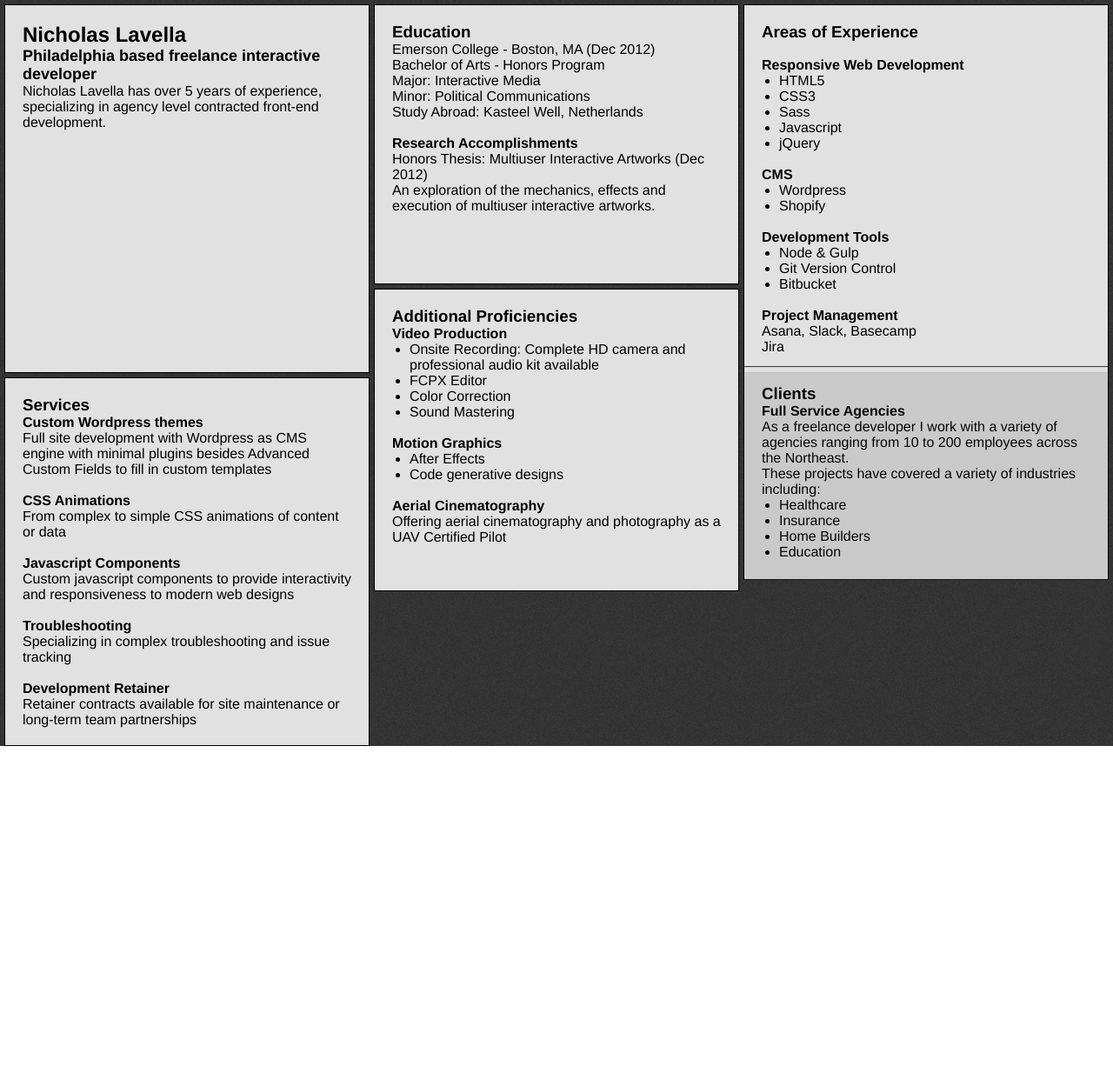
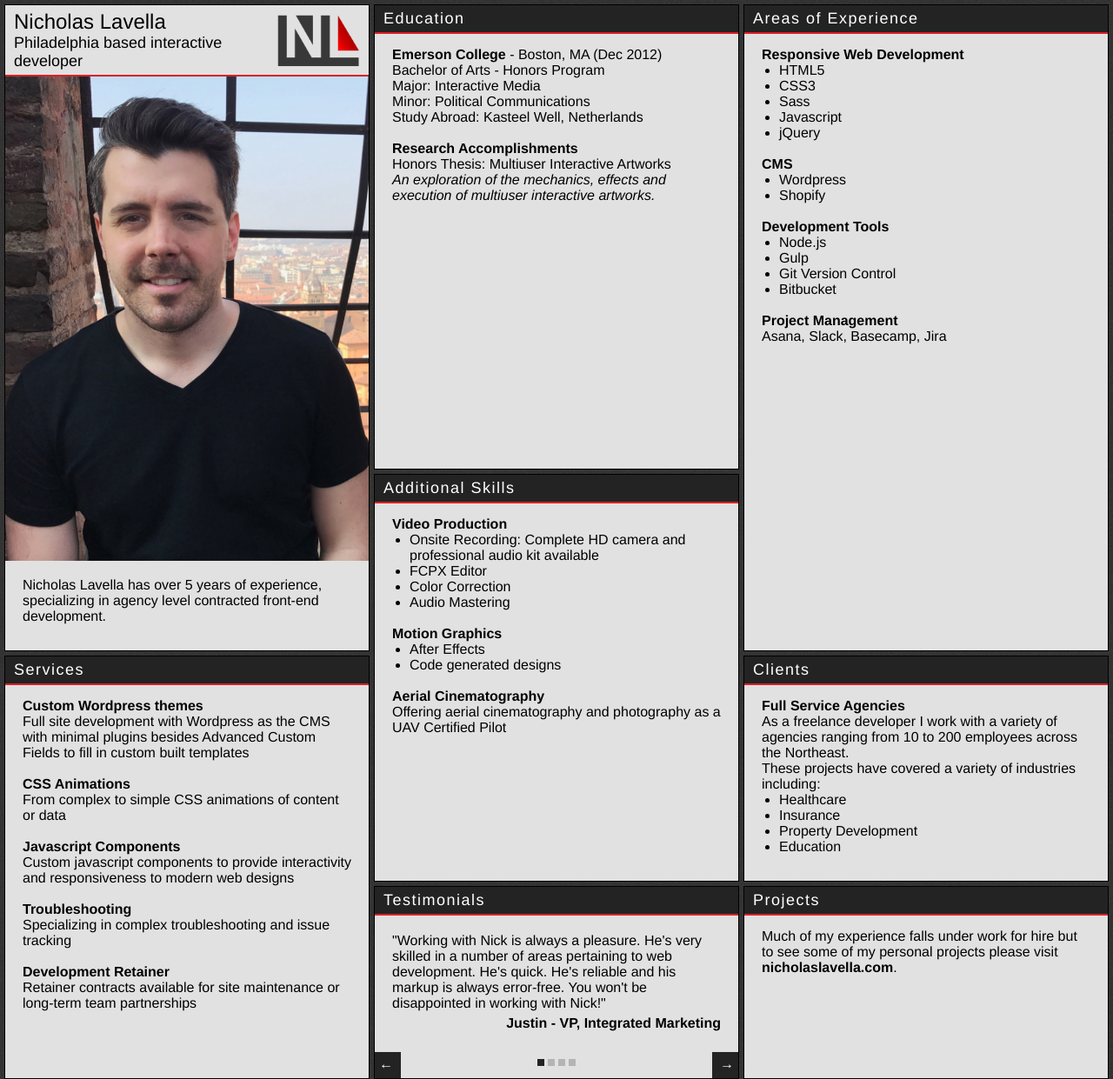
Before and after one commit to nlavella09/NL-freelance-resume, a website: page src/pages/index.html in a window 1280 px wide. Shown: the whole page at 87% size. Before the commit the page ends 858 px from the top, so only its background shows below. Drawn offline with nearby package versions, Linux system fonts and the light colour scheme; files that its build step writes are made by us from their sources; files whose address does not match are found by name.

Commit message:
styling update

```diff
--- a/src/pages/index.html
+++ b/src/pages/index.html
@@ -7,13 +7,6 @@
         <link rel="stylesheet" href="assets/css/main.css">
         <!--endbuild-->
 
-        <script src="https://ajax.googleapis.com/ajax/libs/jquery/2.1.4/jquery.min.js"></script>
-        <!--build:js js/main.min.js-->
-        <script src="assets/js/nl-functions.js"></script>
-        <script src="assets/js/main.js"></script>
-        <!--endbuild-->
-        <!--<script src="assets/js/countUp.js"></script>-->
-
         <!--SWIPER-->
         <link rel="stylesheet" href="assets/libs/swiper-4.3.5/dist/css/swiper.css">
         <!--<link rel="stylesheet" href="assets/libs/swiper-4.3.5/dist/css/swiper.min.css">-->
@@ -21,25 +14,34 @@
     </head>
     <body>
         <div class="grid-cont chase" data-chase-speed="500" data-scroll-depth="1">
-            <section class="chase-element">
+            <section class="chase-element intro">
+                <div class="top">
+                    <img src="assets/images/logo.png" class="logo">
                     <h1>Nicholas Lavella</h1>
-                <h2>Philadelphia based freelance interactive developer</h2>
+                    <h2>Philadelphia based interactive developer</h2>
+                </div>
+                <img src="assets/images/nicholas-lavella.jpg" class="headshot">
+                <div class="inner">
                     <p>Nicholas Lavella has over 5 years of experience, specializing in agency level contracted front-end development.</p>
+                </div>
             </section>
             <section class="chase-element">
                 <h3>Education</h3>
-                <p>Emerson College - Boston, MA (Dec 2012)</p>
+                <div class="inner">
+                    <p><strong>Emerson College</strong> - Boston, MA (Dec 2012)</p>
                     Bachelor of Arts - Honors Program</p>
                     <p>Major: Interactive Media</p>
                     <p>Minor: Political Communications</p>
                     <p>Study Abroad: Kasteel Well, Netherlands</p>
                     <br>
                     <p><strong>Research Accomplishments</strong></p>
-                <p>Honors Thesis: Multiuser Interactive Artworks (Dec 2012)</p>An exploration of the mechanics, effects and execution of multiuser interactive artworks.</p>
+                    <p>Honors Thesis: Multiuser Interactive Artworks</p>
+                    <p><em>An exploration of the mechanics, effects and execution of multiuser interactive artworks.</em></p>
+                </div>
             </section>
             <section class="chase-element">
                 <h3>Areas of Experience</h3>
-                <br>
+                <div class="inner">
                     <p><strong>Responsive Web Development</strong></p>
                     <ul>
                         <li>HTML5</li>
@@ -57,38 +59,42 @@
                     <br>
                     <p><strong>Development Tools</strong></p>
                     <ul>
-                    <li>Node & Gulp</li>
+                        <li>Node.js</li>
+                        <li>Gulp</li>
                         <li>Git Version Control</li>
                         <li>Bitbucket</li>
                     </ul>
                     <br>
                     <p><strong>Project Management</strong></p>
-                <p>Asana, Slack, Basecamp</p>
-                <p>Jira</p>
+                    <p>Asana, Slack, Basecamp, Jira</p>
+                </div>
             </section>
             <section class="chase-element">
-                <h3>Additional Proficiencies</h3>
+                <h3>Additional Skills</h3>
+                <div class="inner">
                     <p><strong>Video Production</strong></p>
                     <ul>
                         <li>Onsite Recording: Complete HD camera and professional audio kit available</li>
                         <li>FCPX Editor</li>
                         <li>Color Correction</li>
-                    <li>Sound Mastering</li>
+                        <li>Audio Mastering</li>
                     </ul>
                     <br>
                     <p><strong>Motion Graphics</strong></p>
                     <ul>
                         <li>After Effects</li>
-                    <li>Code generative designs</li>
+                        <li>Code generated designs</li>
                     </ul>
                     <br>
                     <p><strong>Aerial Cinematography</strong></p>
                     <p>Offering aerial cinematography and photography as a UAV Certified Pilot</p>
+                </div>
             </section>
             <section class="chase-element">
                 <h3>Services</h3>
+                <div class="inner">
                     <p><strong>Custom Wordpress themes</strong></p>
-                <p>Full site development with Wordpress as CMS engine with minimal plugins besides Advanced Custom Fields to fill in custom templates</p>
+                    <p>Full site development with Wordpress as the CMS with minimal plugins besides Advanced Custom Fields to fill in custom built templates</p>
                     <br>
                     <p><strong>CSS Animations</strong></p>
                     <p>From complex to simple CSS animations of content or data</p>
@@ -101,59 +107,72 @@
                     <br>
                     <p><strong>Development Retainer</strong></p>
                     <p>Retainer contracts available for site maintenance or long-term team partnerships</p>
+                </div>
             </section>
             <section class="chase-element">
                 <h3>Clients</h3>
+                <div class="inner">
                     <p><strong>Full Service Agencies</strong></p>
                     <p>As a freelance developer I work with a variety of agencies ranging from 10 to 200 employees across the Northeast.</p>
                     <p>These projects have covered a variety of industries including:</p>
                     <ul>
                         <li>Healthcare</li>
                         <li>Insurance</li>
-                    <li>Home Builders</li>
+                        <li>Property Development</li>
                         <li>Education</li>
                     </ul>
+                </div>
             </section>
-            <section class="chase-element">
+            <section class="chase-element testimonials">
                 <h3>Testimonials</h3>
                  <!-- Swiper -->
                 <div class="swiper-container">
                     <div class="swiper-wrapper">
                         <div class="swiper-slide">
                             <p>"Working with Nick is always a pleasure. He's very skilled in a number of areas pertaining to web development. He's quick. He's reliable and his markup is always error-free. You won't be disappointed in working with Nick!"</p>
-                <p><strong>Justin Stauffer - VP, Integrated Marketing</strong></p>
+                            <!--<p><strong>Justin Stauffer - VP, Integrated Marketing</strong></p>-->
+                            <p class="name"><strong>Justin - VP, Integrated Marketing</strong></p>
                         </div>
                         <div class="swiper-slide">
                             <p>"Nick was great to work with - he was proactive, communicative, asked smart questions and always had thoughtful suggestions. His code was always spot-on AND delivered on time."</p>
                             <!--<p><strong>Anna Knapp - Interactive</strong></p>-->
-                <p><strong>Anna Knapp - </strong></p>
+                            <p class="name"><strong>Anna - Interactive Project Manager</strong></p>
                         </div>
                         <div class="swiper-slide">
                             <p>"Working with Nick is always a pleasure. He's very skilled in a number of areas pertaining to web development. He's quick. He's reliable and his markup is always error-free. You won't be disappointed in working with Nick!"</p>
-                    <p><strong>Justin Stauffer - VP, Integrated Marketing</strong></p>
+                            <!--<p><strong>Justin Stauffer - VP, Integrated Marketing</strong></p>-->
+                            <p class="name"><strong>Justin - VP, Integrated Marketing</strong></p>
                         </div>
                         <div class="swiper-slide">
                             <p>"Nick was great to work with - he was proactive, communicative, asked smart questions and always had thoughtful suggestions. His code was always spot-on AND delivered on time."</p>
                             <!--<p><strong>Anna Knapp - Interactive</strong></p>-->
-                    <p><strong>Anna Knapp - </strong></p>
+                            <p class="name"><strong>Anna - Interactive Project Manager</strong></p>
                         </div>
-
+                    </div>
                 </div>
                 <!-- Add Arrows -->
-        <div class="swiper-button-next"></div>
-        <div class="swiper-button-prev"></div>
+                <div class="swiper-button-next">&rarr;</div>
+                <div class="swiper-button-prev">&larr;</div>
                 <!-- Add Pagination -->
                 <div class="swiper-pagination"></div>
-      </div>
             </section>
             <section class="chase-element">
                 <h3>Projects</h3>
-                <p>Much of my experience falls under work for hire but to see some of my personal projects and qualifications please visit <a href="http:www.nicholaslavella.com/work">www.nicholaslavella.com</a>.</p>
+                <div class="inner">
+                    <p>Much of my experience falls under work for hire but to see some of my personal projects please visit <a href="http:www.nicholaslavella.com/work">nicholaslavella.com</a>.</p>
+                </div>
             </section>
         </div>
 
         <!-- Swiper JS -->
         <script src="assets/libs/swiper-4.3.5/dist/js/swiper.js"></script>
         <!--<script src="assets/libs/swiper-4.3.5/dist/js/swiper.min.js"></script>-->
+
+        <script src="https://ajax.googleapis.com/ajax/libs/jquery/2.1.4/jquery.min.js"></script>
+        <!--build:js js/main.min.js-->
+        <script src="assets/js/nl-functions.js"></script>
+        <script src="assets/js/main.js"></script>
+        <!--endbuild-->
+        <!--<script src="assets/js/countUp.js"></script>-->
     </body>
 </html>
--- a/src/scss/nl-resume.scss
+++ b/src/scss/nl-resume.scss
@@ -3,8 +3,35 @@ html, body{
     font-family:$mainFont;
 }
 
+a{
+    color:#000;
+    text-decoration:none;
+    font-weight:600;
+}
+
+p{
+    span{
+        font-weight:200;
+    }
+
+    em{
+        font-weight:300;
+    }
+}
+
 h2{
     font-size:18px;
+}
+
+h3{
+    font-size:18px;
+    width:100%;
+    background-color:$darkGreyBackground;
+    color:#fff;
+    font-weight:100;
+    padding:5px 10px;
+    letter-spacing:1.5px;
+    border-bottom:2px solid $primaryRed;
 }
 
 .grid-cont{
@@ -22,7 +49,7 @@ h2{
 
 
     section{
-        padding:20px;
+        //padding:20px;
         background:$lightBackground;
 
         border:1px solid #000;
@@ -43,8 +70,12 @@ h2{
         }
 
         &:hover{
-            transform:scale(1.05);
+            //transform:scale(1.05);
             z-index:999;
+        }
+
+        .inner{
+            padding:15px 20px 30px 20px;
         }
     }
 
@@ -70,17 +101,117 @@ h2{
 
     section:nth-child(6){
         grid-row:span 1;
-    }
 
-    @media(max-width:1870px){
-        section:nth-child(6){
+        @media(max-width:1870px){
             grid-row:span 2;
+        }
+
+        @media(max-width:1500px){
+            grid-row:span 1;
         }
     }
 
-    @media(max-width:1500px){
-        section:nth-child(6){
-            grid-row:span 1;
+    section:nth-child(8){
+        grid-row:span 1;
+        grid-column:span 1;
+
+        @media(max-width:1070px){
+            grid-column:span 2;
+        }
+
+        @media(max-width:715px){
+            grid-column:span 1;
+        }
+    }
+
+    .intro{
+        .headshot{
+            width:100%;
+            height:auto;
+            border-top:2px solid $primaryRed;
+        }
+
+        .logo{
+            width:100px;
+            height:auto;
+            margin:8px 8px 0 50px;
+            float:right;
+
+            @media(max-width:1070px){
+                margin:8px 8px 8px 50px;
+            }
+        }
+
+        h1{
+            width:calc(100% - 150px);
+            padding:5px 10px 0 10px;
+            font-weight:100;
+        }
+
+        h2{
+            width:calc(100% - 150px);
+            padding:0 10px 5px 10px;
+            font-weight:100;
+        }
+
+    }
+
+    .testimonials{
+        padding-bottom:34px;
+
+        .swiper-container{
+            .swiper-slide{
+                padding:20px;
+
+                p.name{
+                    text-align:right;
+                    margin-top:5px;
+                }
+            }
+        }
+
+        .swiper-button-next{
+            background-image:none;
+            background-color:$darkGreyBackground;
+            color:#fff;
+            right:0;
+            text-align:right;
+            width:30px;
+            height:30px;
+            padding-right:5px;
+            padding-top:5px;
+            bottom:0;
+            top:auto;
+            z-index:999;
+        }
+
+        .swiper-button-prev{
+            background-image:none;
+            background-color:$darkGreyBackground;
+            color:#fff;
+            left:0;
+            width:30px;
+            height:30px;
+            padding-left:5px;
+            padding-top:5px;
+            bottom:0;
+            top:auto;
+            z-index:999;
+        }
+
+        .swiper-pagination{
+            width:100%;
+            bottom:10px;
+            z-index:1;
+
+            .swiper-pagination-bullet{
+                border-radius:0;
+                margin:0 2px 0 2px;
+            }
+
+            .swiper-pagination-bullet-active{
+                background-color:$darkGreyBackground;
+            }
         }
     }
 }
```
Also changed, not shown: src/images/logo.png (added), src/images/nicholas-lavella.jpg (added), src/images/redsquare.png (added), 2 other files. Lines whose indentation alone changed are shown as unchanged.
